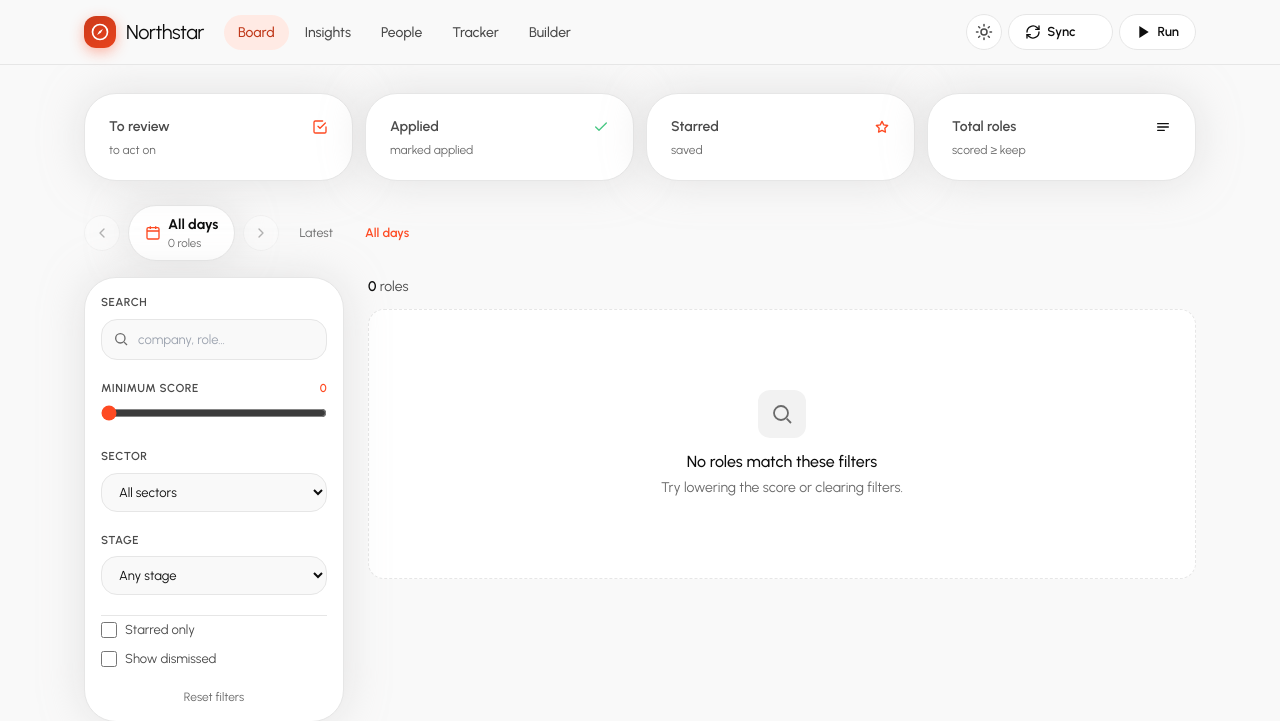
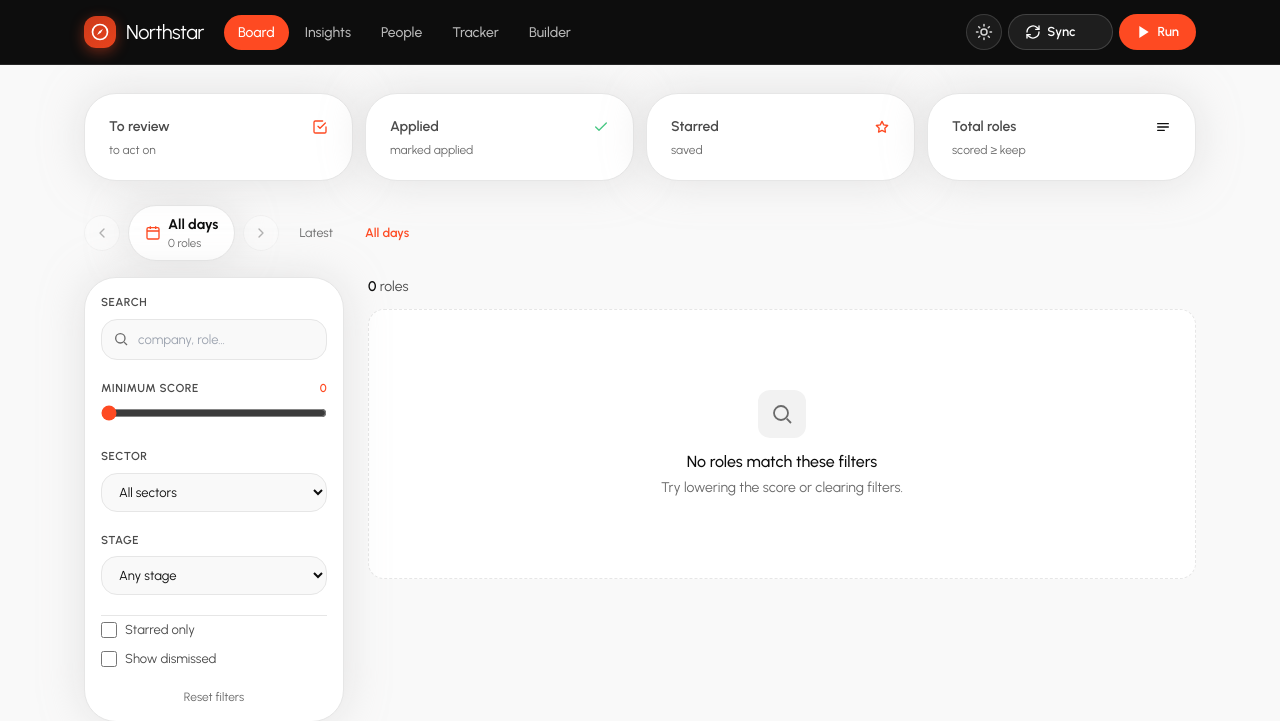
Before and after one commit to Nam-Aniket/northstar, a FastAPI app: page / in a window 1280 px wide. Shown: the top 721 px of the page. Run offline with FastAPI, Linux system fonts and the light colour scheme; parts of the project's set-up code (start-up, migrations or seed data) failed here and were passed over; some libraries are stand-ins or nearby versions.

Commit message:
fix(ui): dark Ramos navbar + drop --reload (stability)
- Dark top bar matching Ramos's dark .navbar (light nav text, coral active
  pill, coral primary Run button) — the redesign had a light glass nav.
- run_app.sh no longer uses --reload: the pipeline writes data files inside
  the tree, so --reload was restarting the server on every write and making
  the UI reload constantly. Templates/CSS still refresh per request.

Co-Authored-By: Claude Fable 5 <noreply@anthropic.com>

```diff
--- a/app/static/app.css
+++ b/app/static/app.css
@@ -59,6 +59,18 @@ body{background:rgb(var(--c-bg));color:rgb(var(--c-ink));font-family:'Urbanist',
 .iconlink{display:grid;place-items:center;width:32px;height:32px;border-radius:var(--r-pill);background:transparent;border:none;cursor:pointer;color:rgb(var(--c-muted));transition:background var(--dur-fast) var(--ease-bounce),color var(--dur-fast),transform var(--dur-fast) var(--ease-bounce)}
 .iconlink:hover{background:rgb(var(--c-sand));color:rgb(var(--c-ink));transform:translateY(-2px)}
 .iconlink.on{color:rgb(var(--c-accent))}
+
+/* Ramos dark top bar — dark nav (Ramos .navbar is dark) with light text, coral active + primary */
+.ns-topbar{background:rgb(13 13 13);border-bottom:1px solid rgb(38 38 38);color:#fff}
+.ns-topbar .navlink{color:rgb(184 184 184)}
+.ns-topbar .navlink:hover{color:#fff;background:rgba(255,255,255,.09)}
+.ns-topbar .navlink.active{color:#fff;background:rgb(var(--c-accent))}
+.ns-topbar .icon-btn{background:rgba(255,255,255,.06);border-color:rgba(255,255,255,.14);color:rgb(214 214 214)}
+.ns-topbar .icon-btn:hover{background:rgba(255,255,255,.12);color:#fff}
+.ns-topbar .sync-btn{background:rgba(255,255,255,.07);border-color:rgba(255,255,255,.16);color:#fff}
+.ns-topbar .sync-btn:hover{background:rgba(255,255,255,.14)}
+.ns-topbar .sync-btn--primary{background:rgb(var(--c-accent));border-color:transparent;color:#fff}
+.ns-topbar .sync-btn--primary:hover{background:rgb(var(--c-accent-d));box-shadow:var(--shadow-glow)}
 
 /* score gauge — SVG ring */
 .gauge{width:58px;height:58px;flex-shrink:0;display:block}
--- a/app/templates/base.html
+++ b/app/templates/base.html
@@ -28,7 +28,7 @@
 </head>
 <body class="bg-cream text-ink font-sans antialiased min-h-screen">
   {% set path = request.url.path %}
-  <header class="sticky top-0 z-30 ns-glass border-b border-line">
+  <header class="ns-topbar sticky top-0 z-30">
     <div class="max-w-6xl mx-auto px-5 h-16 flex items-center gap-5">
       <a href="/" class="flex items-center gap-2.5 shrink-0">
         <span class="brandmark"><svg viewBox="0 0 24 24" class="w-5 h-5" fill="none" stroke="currentColor" stroke-width="2" stroke-linecap="round" stroke-linejoin="round"><circle cx="12" cy="12" r="9"/><polygon points="15.5 8.5 11 11 8.5 15.5 13 13" fill="currentColor" stroke="none"/></svg></span>
@@ -51,7 +51,7 @@
           <span class="hidden md:inline">Sync</span>
           <span id="sync-spin" class="htmx-indicator spinner" aria-hidden="true"></span>
         </button>
-        <button hx-post="/run" hx-target="#run-progress" hx-swap="outerHTML" hx-disabled-elt="this" class="sync-btn" title="Run the full pipeline (prepare → score → generate → sync)" aria-label="Run pipeline">
+        <button hx-post="/run" hx-target="#run-progress" hx-swap="outerHTML" hx-disabled-elt="this" class="sync-btn sync-btn--primary" title="Run the full pipeline (prepare → score → generate → sync)" aria-label="Run pipeline">
           <svg class="w-4 h-4" viewBox="0 0 24 24" fill="none" stroke="currentColor" stroke-width="2" stroke-linecap="round" stroke-linejoin="round"><polygon points="5 3 19 12 5 21 5 3" fill="currentColor" stroke="none"/></svg>
           <span class="hidden md:inline">Run</span>
         </button>
```
Also changed, not shown: 1 other file.
